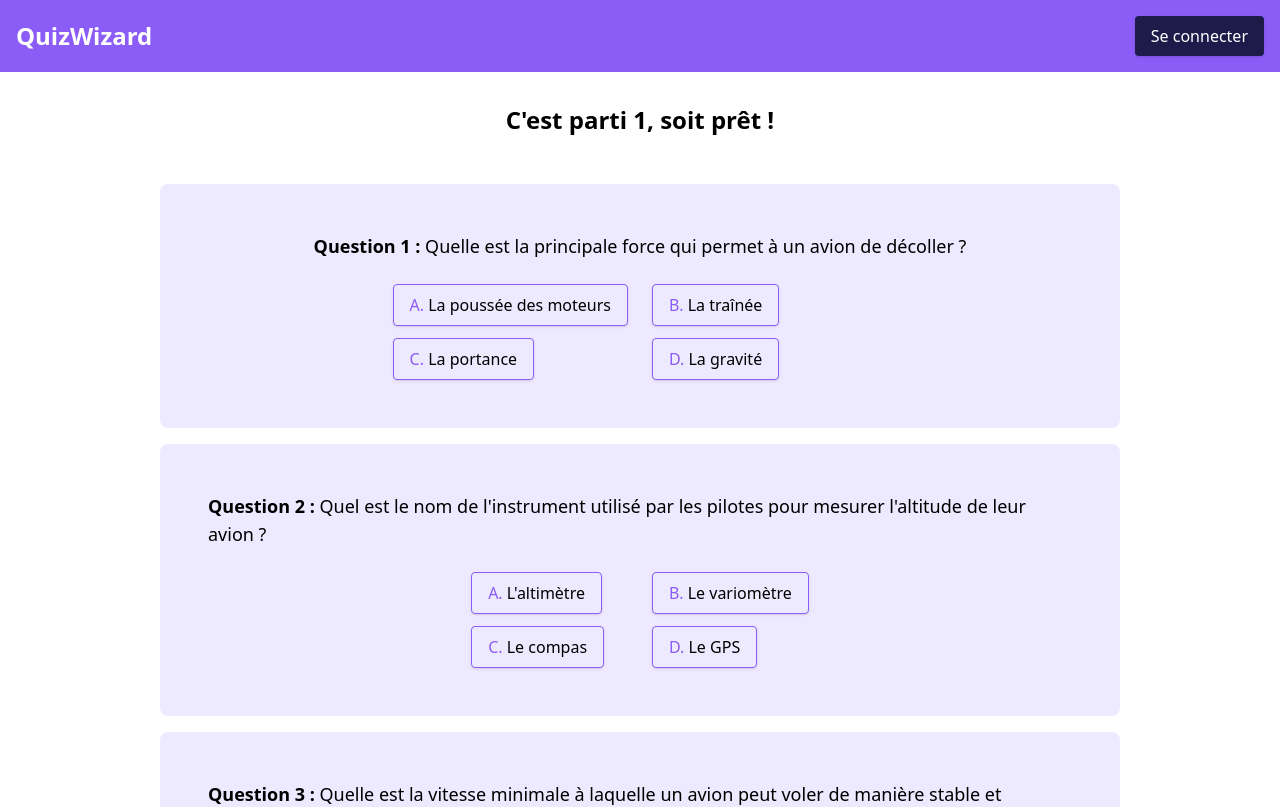
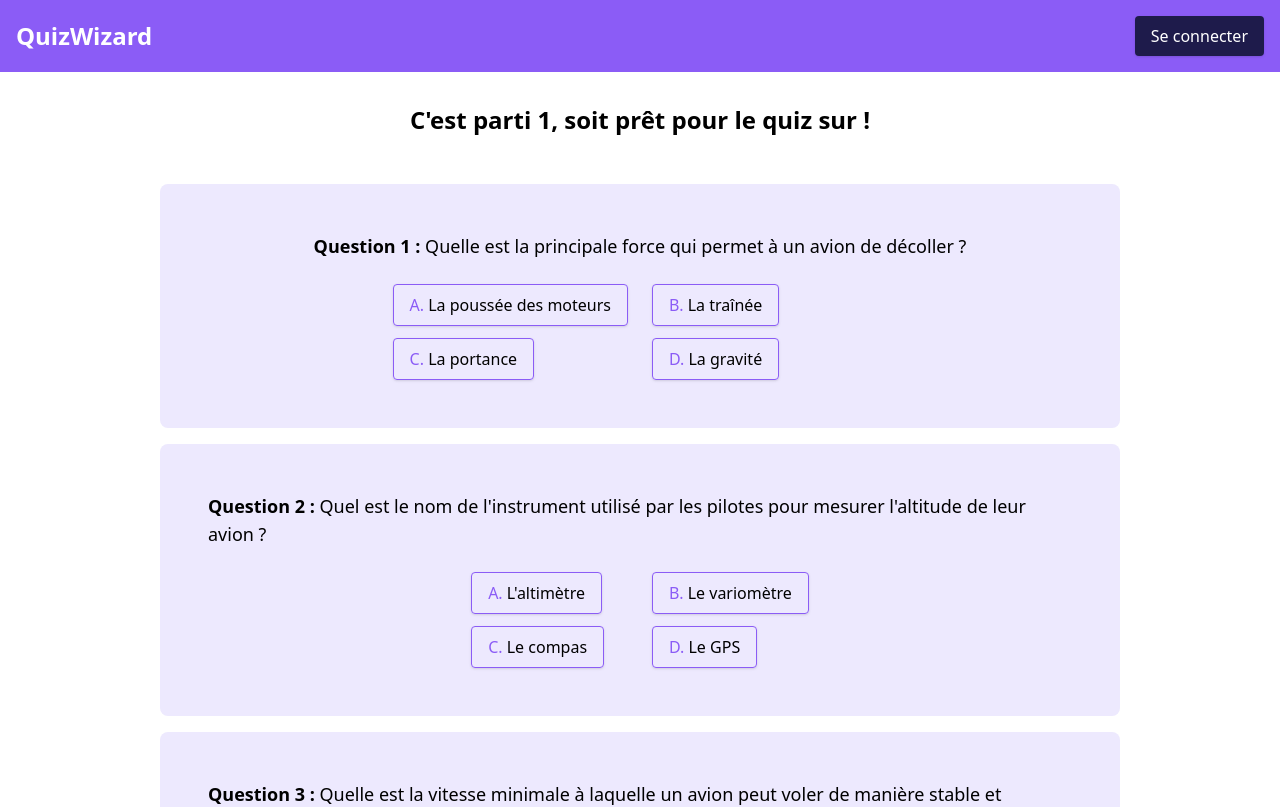
Before and after one commit to pauld01/QuizWizard, an Angular app: page /quiz/1/1 in a window 1280 px wide. Shown: the top 807 px of the page. Built offline with nearby package versions, Linux system fonts and the light colour scheme; data requests are answered from the project's data file.

Commit message:
add category name on quiz component

```diff
--- a/src/app/home/home.component.html
+++ b/src/app/home/home.component.html
@@ -2,7 +2,6 @@
   <h2 class="home_title">Bienvenue sur ce quiz</h2>
   <p class="home_presentation">Ce quiz a un but éducatif 😊</p>
 
-  <!-- Form for player name -->
   <form *ngIf="!isPlayerNameConfirmed" class="home_form" (ngSubmit)="confirmPseudo()">
     <label for="name">Pseudo</label>
     <input type="text" id="name" name="name" placeholder="Entrez un pseudo" [(ngModel)]="playerName" required>
--- a/src/app/quiz/category/category.component.html
+++ b/src/app/quiz/category/category.component.html
@@ -4,7 +4,7 @@
 <div class="flex">
   <div
     *ngFor="let category of filteredCategories"
-    (click)="navigateToQuizWithId(category.id)"
+    (click)="navigateToQuizWithId(category.id, category.label)"
     class="max-w-sm rounded overflow-hidden shadow-lg"
   >
     <div class="px-6 py-4">
--- a/src/app/quiz/category/category.component.ts
+++ b/src/app/quiz/category/category.component.ts
@@ -1,7 +1,5 @@
 import {Component, Input, OnInit} from '@angular/core';
 import {Router} from "@angular/router";
-import {AuthService} from "../../auth/auth.service";
-import {QuizService} from "../../shared/services/quiz/quiz.service";
 import {CategoryService} from "../../shared/services/category/category.service";
 
 @Component({
@@ -40,14 +38,14 @@ export class CategoryComponent implements OnInit {
   //   ) : this.categories;
   // }
 
-    filterCategories() {
+  filterCategories() {
     this.filteredCategories = this.searchValue ? this.categories.filter(
       (category) => category.label.toLowerCase().includes(this.searchValue.toLowerCase())
     ) : this.categories;
   }
 
-  navigateToQuizWithId(id: number): void {
-    this.router.navigate(['/quiz', id, this.playerName]);
+  navigateToQuizWithId(id: number, categoryLabel: string): void {
+    this.router.navigate(['/quiz', id, this.playerName], { queryParams: { categoryLabel }});
   }
 
   resetFilter() {
--- a/src/app/quiz/quiz.component.html
+++ b/src/app/quiz/quiz.component.html
@@ -1,5 +1,5 @@
 <section>
-  <h2 class="quiz_title">C'est parti {{ playerName }}, soit prêt !</h2>
+  <h2 class="quiz_title">C'est parti {{ playerName }}, soit prêt pour le quiz sur {{ nameCategory }} !</h2>
   <section class="quiz_reset" *ngIf="isQuizFinished">
     <h3>You can see your answers</h3>
     <button class="btn--outline">Reset</button>
--- a/src/app/quiz/quiz.component.ts
+++ b/src/app/quiz/quiz.component.ts
@@ -1,4 +1,4 @@
-import { Component, OnInit } from '@angular/core';
+import { Component, OnInit, Input } from '@angular/core';
 import { ActivatedRoute, Router } from '@angular/router';
 import { QuizService } from '../shared/services/quiz/quiz.service';
 
@@ -8,6 +8,7 @@ import { QuizService } from '../shared/services/quiz/quiz.service';
   styleUrls: ['./quiz.component.scss']
 })
 export class QuizComponent implements OnInit {
+  nameCategory: string = '';
   isQuizFinished: boolean = false;
   playerName: string = '';
   quizContent: any[] = [];
@@ -24,6 +25,7 @@ export class QuizComponent implements OnInit {
       this.quizService.playerName = params['playerName'];
       this.playerName = params['playerName'];
       this.idQuiz = +params['idQuiz'];
+      this.nameCategory = params['categoryLabel'];
       this.fetchQuizContent();
     });
   }
```
